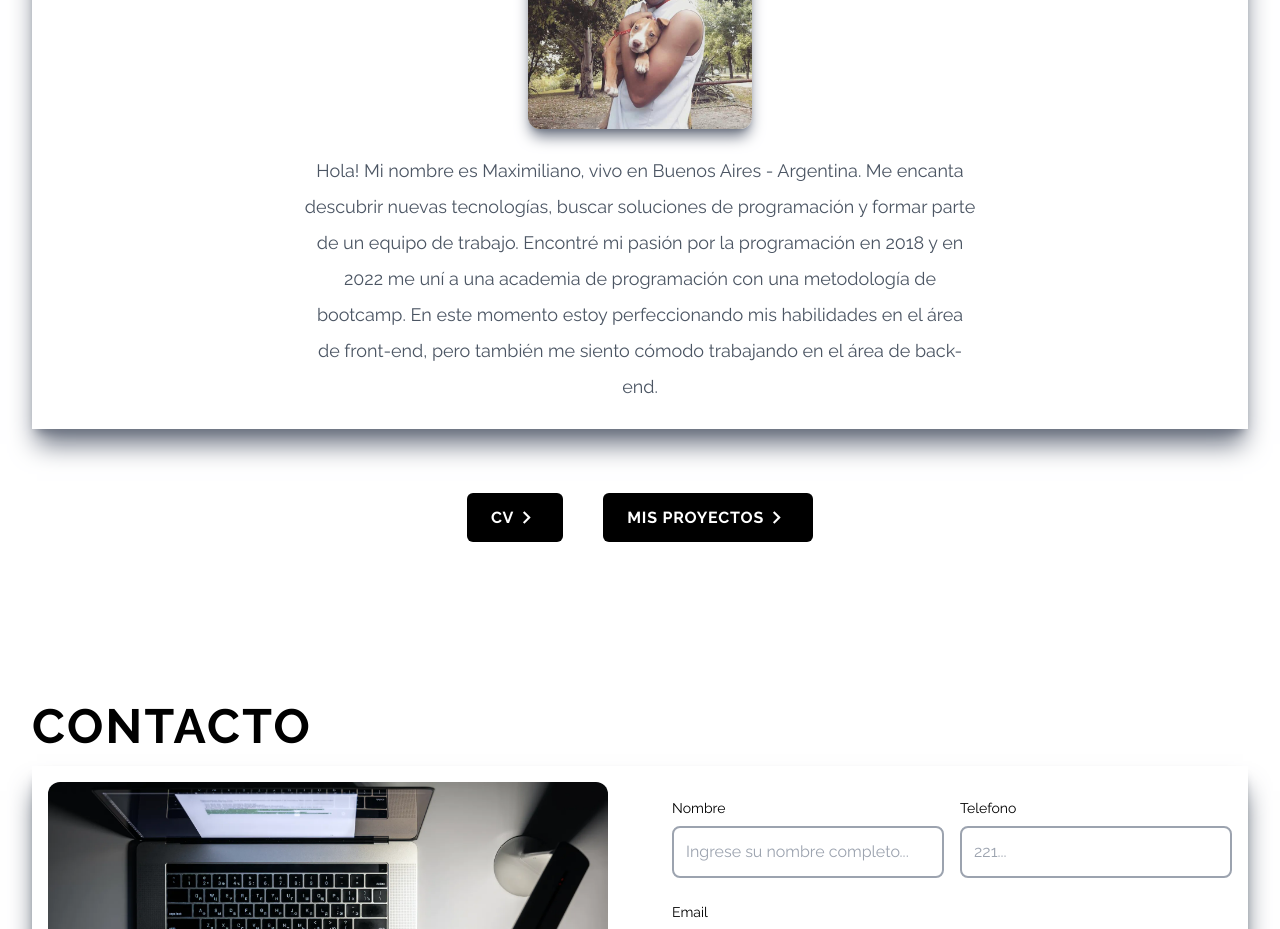
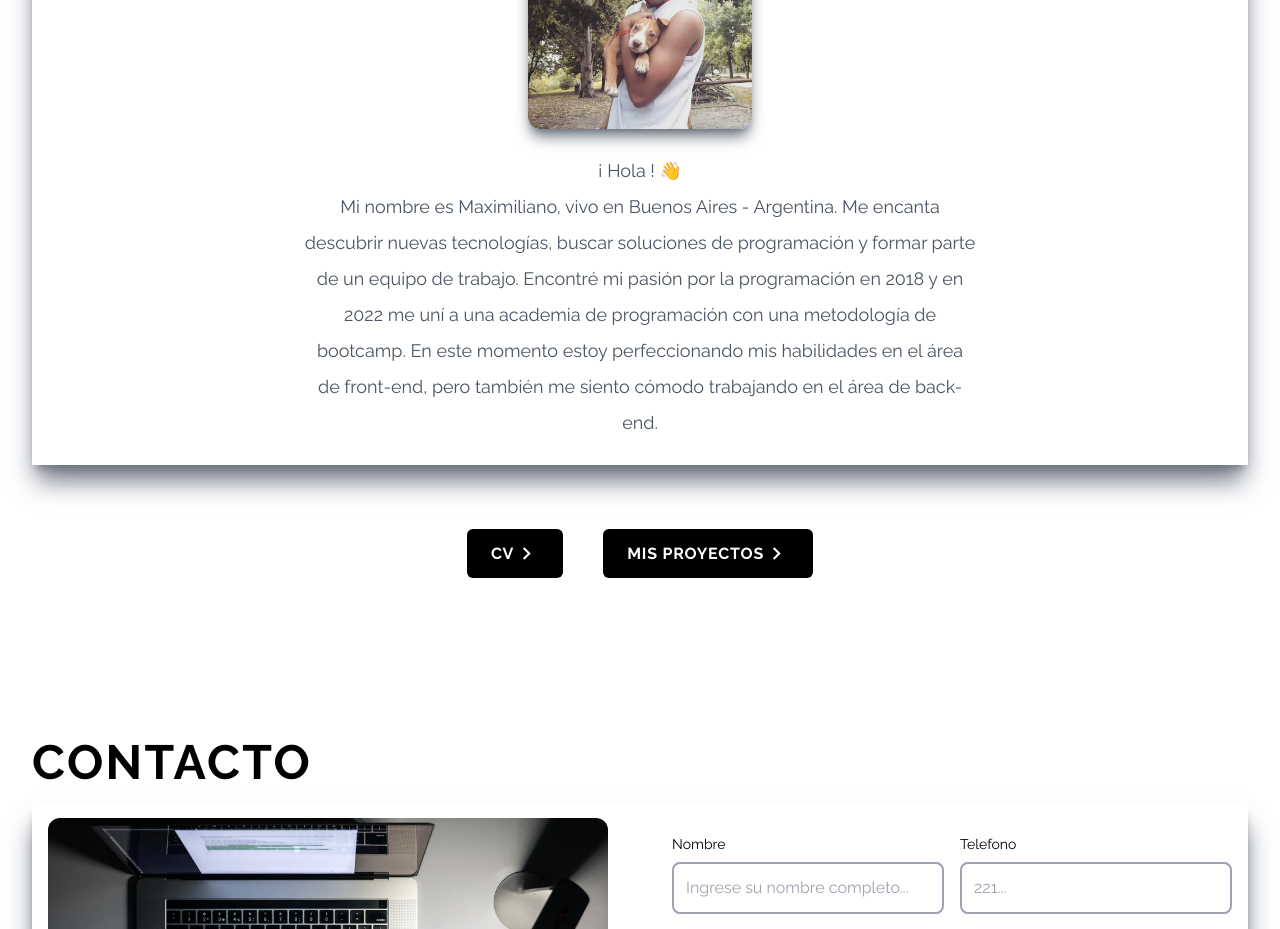
Before and after one commit to MaxiiMartins/p-maxiimartins, a Next.js app: page / in a window 1280 px wide. Shown: the part 2540-3469 px from the top of the page. Built offline with nearby package versions, Linux system fonts and the light colour scheme.

Commit message:
Update SobreMi.jsx

```diff
--- a/components/SobreMi.jsx
+++ b/components/SobreMi.jsx
@@ -15,7 +15,8 @@ const SobreMi = () => {
         <div className="xs:w-96 xs:h-96 sm:h-40 sm:w-40 md:h-56 md:w-56 mx-auto overflow-hidden rounded-xl shadow-lg shadow-gray-500">
           <Image src={me} alt="yo" />
         </div>
-          <p className="py-6 max-w-2xl mx-auto text-center text-lg leading-loose">Hola! Mi nombre es Maximiliano, vivo en Buenos Aires - Argentina. Me encanta descubrir nuevas tecnologías, buscar soluciones de programación y formar parte de un equipo de trabajo. Encontré mi pasión por la programación en 2018 y en 2022 me uní a una academia de programación con una metodología de bootcamp. En este momento estoy perfeccionando mis habilidades en el área de front-end, pero también me siento cómodo trabajando en el área de back-end.
+          <p className="py-6 max-w-2xl mx-auto text-center text-lg leading-loose">¡ Hola ! 👋
+            <br/> Mi nombre es Maximiliano, vivo en Buenos Aires - Argentina. Me encanta descubrir nuevas tecnologías, buscar soluciones de programación y formar parte de un equipo de trabajo. Encontré mi pasión por la programación en 2018 y en 2022 me uní a una academia de programación con una metodología de bootcamp. En este momento estoy perfeccionando mis habilidades en el área de front-end, pero también me siento cómodo trabajando en el área de back-end.
           </p>
         </div>
         <div className="flex items-center justify-center gap-10">
```
